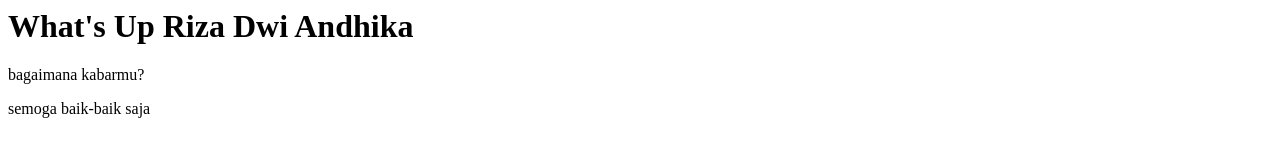
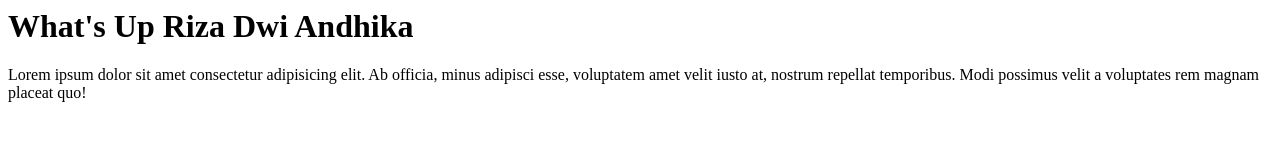
Before and after one commit to rizadwiandhika/riza-git-test, a plain HTML site: page index.html in a window 1280 px wide. Drawn offline with Linux system fonts and the light colour scheme.

Commit message:
ganti paragraf jadi lorem

```diff
--- a/index.html
+++ b/index.html
@@ -7,8 +7,7 @@
 <body>
 
     <h1>What's Up Riza Dwi Andhika</h1>
-    <p>bagaimana kabarmu?</p>
-    <p>semoga baik-baik saja</p>
+    <p>Lorem ipsum dolor sit amet consectetur adipisicing elit. Ab officia, minus adipisci esse, voluptatem amet velit iusto at, nostrum repellat temporibus. Modi possimus velit a voluptates rem magnam placeat quo!</p>
 
 </body>
 </html>
```
